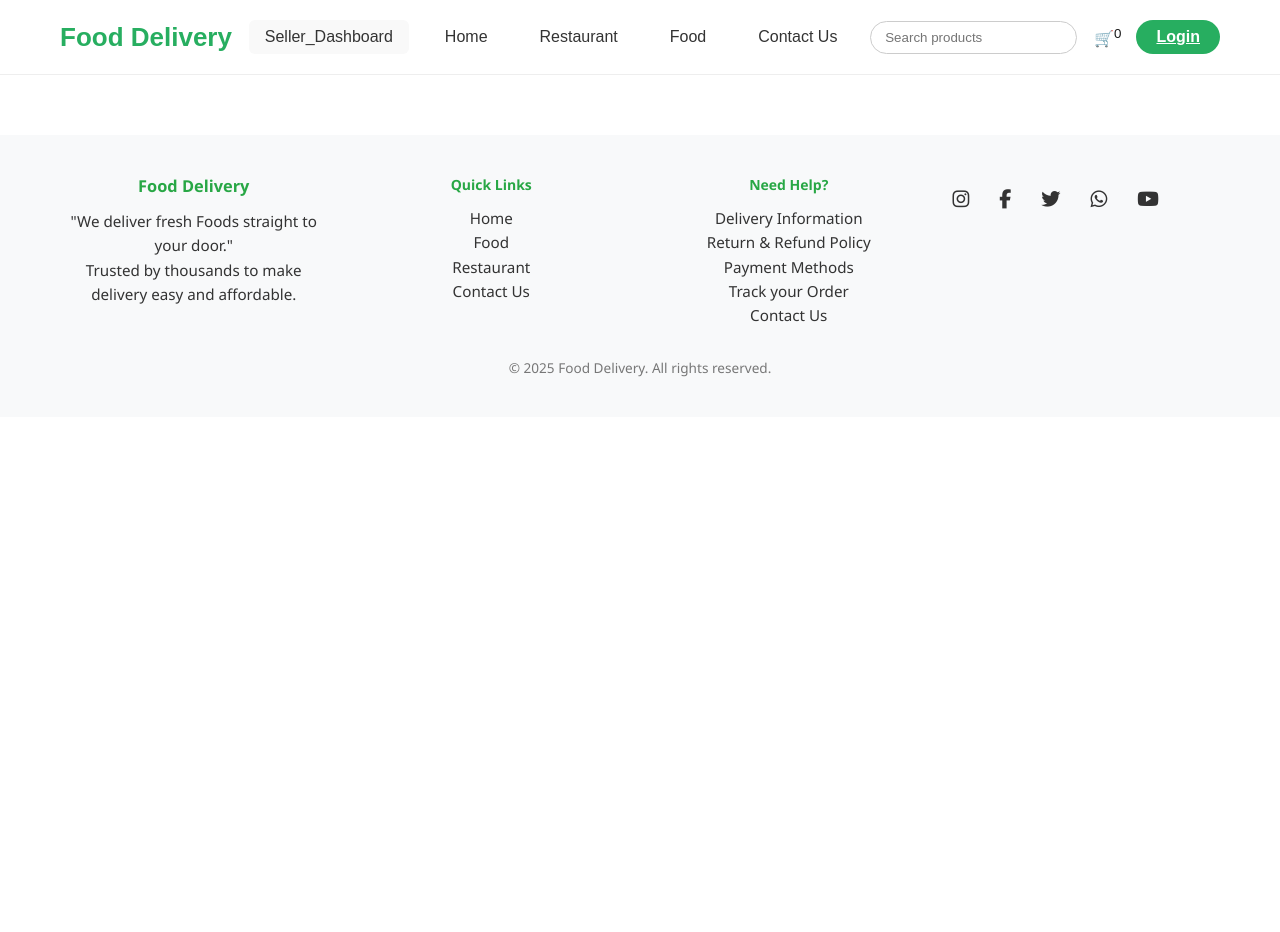
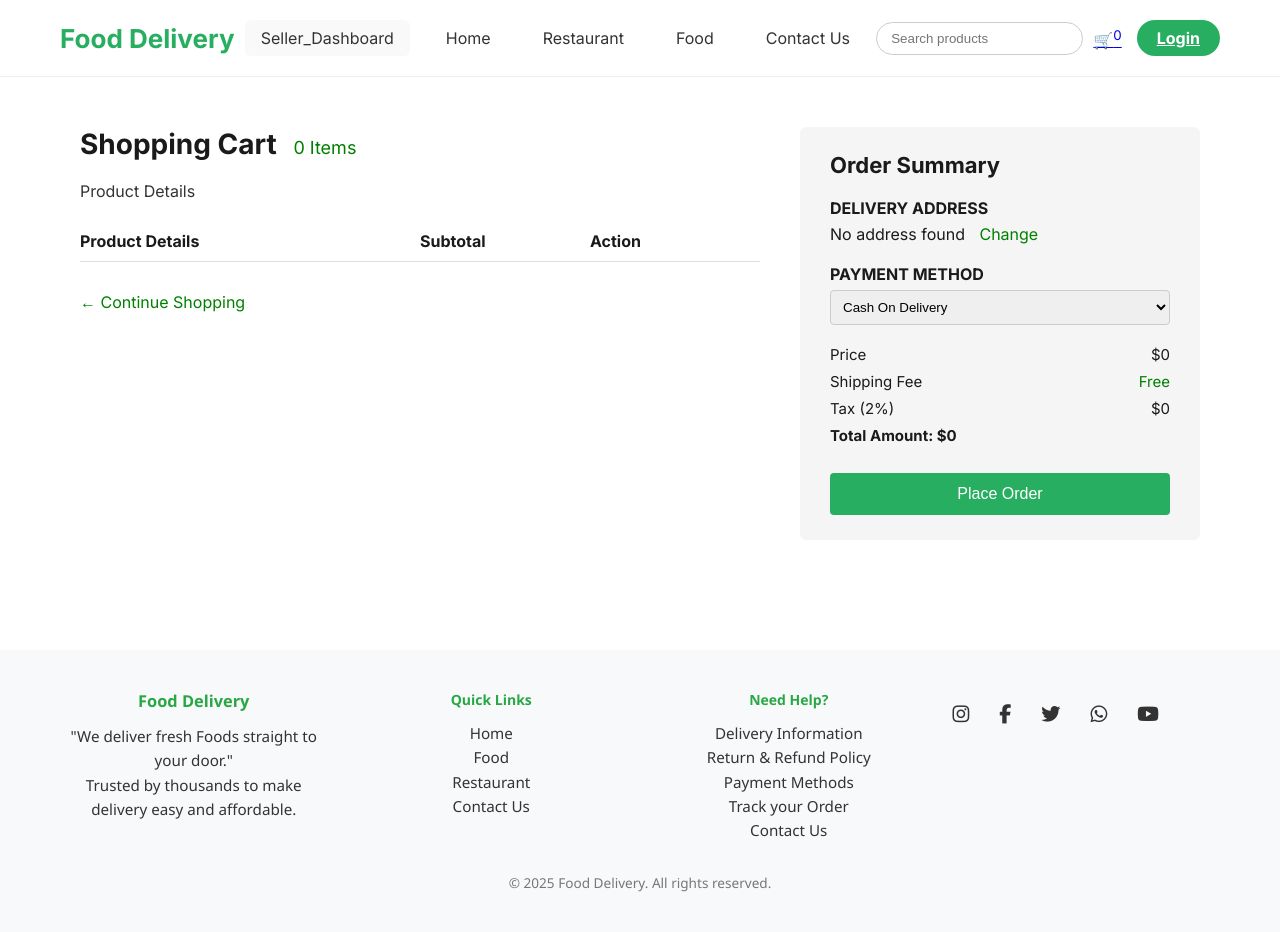
Before and after one commit to ararso1/Online-Food-Delivery, a Django app: page /cart/ in a window 1280 px wide. Before the commit the page ends 377 px from the top, so only its background shows below. Run offline with Django 5.2, Linux system fonts and the light colour scheme.

Commit message:
Created cart page
Linked cart to its own view

Linked most ordered food items to single product page

Created restaurant list and detail pages

Used base template (header & footer)

Fixed cart CSS layout

```diff
--- a/deliveryApp/templates/Restaurant.html
+++ b/deliveryApp/templates/Restaurant.html
@@ -9,7 +9,7 @@
 
     <!-- Restaurant Card 1 -->
     <div class="product-card">
-      <img src="{% static 'images/restaurant1.jpg' %}" alt="Yod Abyssinia">
+      <img src="{% static 'images/banner.jpg' %}" alt="Yod Abyssinia">
       <small>Traditional Ethiopian</small>
       <h6>Yod Abyssinia</h6>
       <div class="product-rating">★★★★★ <span>(4.9)</span></div>
@@ -23,7 +23,7 @@
 
     <!-- Restaurant Card 2 -->
     <div class="product-card">
-      <img src="{% static 'images/restaurant2.jpg' %}" alt="Five Loaves Bistro">
+      <img src="{% static 'images/banner.jpg' %}" alt="Five Loaves Bistro">
       <small>Continental & Vegan</small>
       <h6>Five Loaves Bistro</h6>
       <div class="product-rating">★★★★☆ <span>(4.6)</span></div>
@@ -37,7 +37,7 @@
 
     <!-- Restaurant Card 3 -->
     <div class="product-card">
-      <img src="{% static 'images/restaurant3.jpg' %}" alt="Kategna Restaurant">
+      <img src="{% static 'images/banner.jpg' %}" alt="Kategna Restaurant">
       <small>Modern Ethiopian</small>
       <h6>Kategna</h6>
       <div class="product-rating">★★★★☆ <span>(4.7)</span></div>
--- a/deliveryApp/templates/base.html
+++ b/deliveryApp/templates/base.html
@@ -27,8 +27,12 @@
     <div class="search-box">
       <input type="text" placeholder="Search products"/>
     </div>
+
     <div class="cart-login">
-      <span>🛒<sup>0</sup></span>
+
+      <div>
+      <a href="{%url 'cart'%}"><span>🛒<sup>0</sup></span> </a>
+      </div>
       <a href="{% url 'login' %}" class="login-btn">Login</a>
     </div>
   </nav>
--- a/deliveryApp/templates/cart.html
+++ b/deliveryApp/templates/cart.html
@@ -1,10 +1,51 @@
-
 {% extends 'base.html' %}
 
 {% block content %}
 
 {% load static %}
 
+<div class="cart-container">
+  <div class="cart-left">
+    <h1>Shopping Cart <span>0 Items</span></h1>
+    <p class="product-details-label">Product Details</p>
 
+    <div class="cart-table">
+      <div class="table-header">
+        <div>Product Details</div>
+        <div>Subtotal</div>
+        <div>Action</div>
+      </div>
+      <!-- Empty cart, so no products listed -->
+
+      <a href="{%url 'food'%}" class="continue-shopping">← Continue Shopping</a>
+    </div>
+  </div>
+
+  <div class="cart-right">
+    <h2>Order Summary</h2>
+    <div class="order-section">
+      <p><strong>DELIVERY ADDRESS</strong></p>
+      <p>No address found <a href="#">Change</a></p>
+    </div>
+
+    <div class="order-section">
+      <p><strong>PAYMENT METHOD</strong></p>
+      <select>
+        <option>Cash On Delivery</option>
+        <option>Transfer</option>
+        <option>dept card</option>
+      </select>
+    </div>
+
+    <div class="price-summary">
+      <p>Price <span>$0</span></p>
+      <p>Shipping Fee <span class="green-text">Free</span></p>
+      <p>Tax (2%) <span>$0</span></p>
+      <p><strong>Total Amount: <span>$0</span></strong></p>
+    </div>
+
+    <button class="place-order-btn">Place Order</button>
+  </div>
+</div>
 
 {% endblock %}
--- a/deliveryApp/templates/login.html
+++ b/deliveryApp/templates/login.html
@@ -21,7 +21,7 @@
     <div class="nav-links">
       <a href= "{% url 'home' %}">Home</a>
       <a href="#">Restaurant</a>
-      <a href="{% url 'product'%}">Food</a>
+      <a href="{% url 'food'%}">Food</a>
       <a href="#">Contact Us</a>
       <div class="search-box">
         <input type="text" placeholder="Search products"/>
--- a/deliveryApp/templates/register.html
+++ b/deliveryApp/templates/register.html
@@ -28,7 +28,7 @@
     <div class="nav-links">
       <a href= "{% url 'home' %}">Home</a>
       <a href="#">Restaurant</a>
-      <a href="{% url 'product'%}">Food</a>
+      <a href="{% url 'food'%}">Food</a>
       <a href="#">Contact Us</a>
       <div class="search-box">
         <input type="text" placeholder="Search products"/>
--- a/deliveryApp/templates/singlepage.html
+++ b/deliveryApp/templates/singlepage.html
@@ -66,8 +66,9 @@
       <button>Add</button>
     </div>
   </div>
+
   <div class="see-more">
-    <button>See more</button>
+    <button><a href="{%url 'food'%}">See more</a></button>
   </div>
 </div>
 
--- a/static/style.css
+++ b/static/style.css
@@ -528,15 +567,6 @@
 
 
 /* login and sign up page  */
-*{
-  margin: 0px;
-  padding: 0px;;
-}
-
-body{
-  font-family: Arial, Helvetica, sans-serif;
-}
-
 .container
 {
   display: grid;
@@ -875,6 +905,132 @@
     padding: 20px;
   }
 }
+/* cart */
+
+.cart-container {
+  display: flex;
+  justify-content: space-between;
+  padding: 50px 80px;
+  gap: 40px;
+}
+
+.cart-left {
+  flex: 2;
+}
+
+.cart-left h1 {
+  font-size: 28px;
+  font-weight: bold;
+  margin-bottom: 10px;
+}
+
+.cart-left h1 span {
+  font-weight: normal;
+  color: green;
+  margin-left: 10px;
+  font-size: 18px;
+}
+
+.product-details-label {
+  font-size: 16px;
+  color: #333;
+  margin: 20px 0;
+}
+
+.table-header {
+  display: grid;
+  grid-template-columns: 2fr 1fr 1fr;
+  font-weight: bold;
+  border-bottom: 1px solid #ddd;
+  padding: 10px 0;
+}
+
+.continue-shopping {
+  display: inline-block;
+  margin-top: 30px;
+  color: green;
+  text-decoration: none;
+  font-weight: 500;
+}
+
+.cart-right {
+  flex: 1;
+  background-color: #f5f5f5;
+  padding: 25px 30px;
+  border-radius: 6px;
+}
+
+.cart-right h2 {
+  font-size: 22px;
+  margin-bottom: 20px;
+}
+
+.order-section {
+  margin-bottom: 20px;
+}
+
+.order-section p {
+  margin: 6px 0;
+}
+
+.order-section a {
+  color: green;
+  text-decoration: none;
+  margin-left: 10px;
+}
+
+.order-section select {
+  width: 100%;
+  padding: 8px;
+  border-radius: 4px;
+  border: 1px solid #ccc;
+}
+
+.price-summary {
+  margin-top: 20px;
+}
+
+.price-summary p {
+  display: flex;
+  justify-content: space-between;
+  margin: 8px 0;
+  font-size: 15px;
+}
+
+.price-summary .green-text {
+  color: green;
+}
+.place-order-btn {
+  width: 100%;
+  padding: 12px;
+  background-color: #27ae60;
+  color: white;
+  border: none;
+  border-radius: 4px;
+  font-size: 16px;
+  margin-top: 20px;
+  cursor: pointer;
+}
+
+.place-order-btn:hover {
+  background-color: #219653;
+}
 
 
-/* cart */
+/* link */
+.ln {
+  text-decoration: none;
+  color: inherit;
+  cursor: pointer;
+  display: block;
+}
+.ln:visited,
+.ln:active,
+.ln:focus {
+  color: inherit;
+  text-decoration: none;
+}
+.ln:hover .product-card {
+  box-shadow: 0 4px 16px rgba(40, 167, 69, 0.12);
+  transform: translateY(-3px) scale(1.02);
+}
```
Also changed, not shown: other parts of static/style.css (+39 -0 lines), deliveryApp/templates/home.html (+32 -15 lines).
